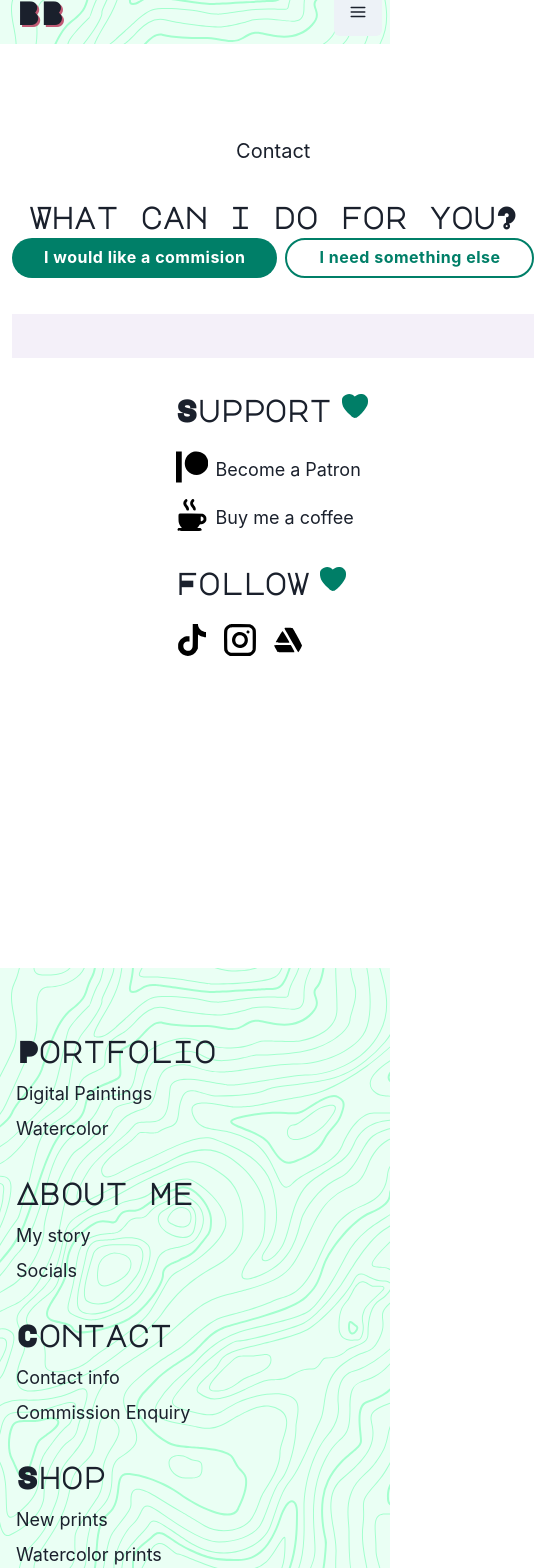
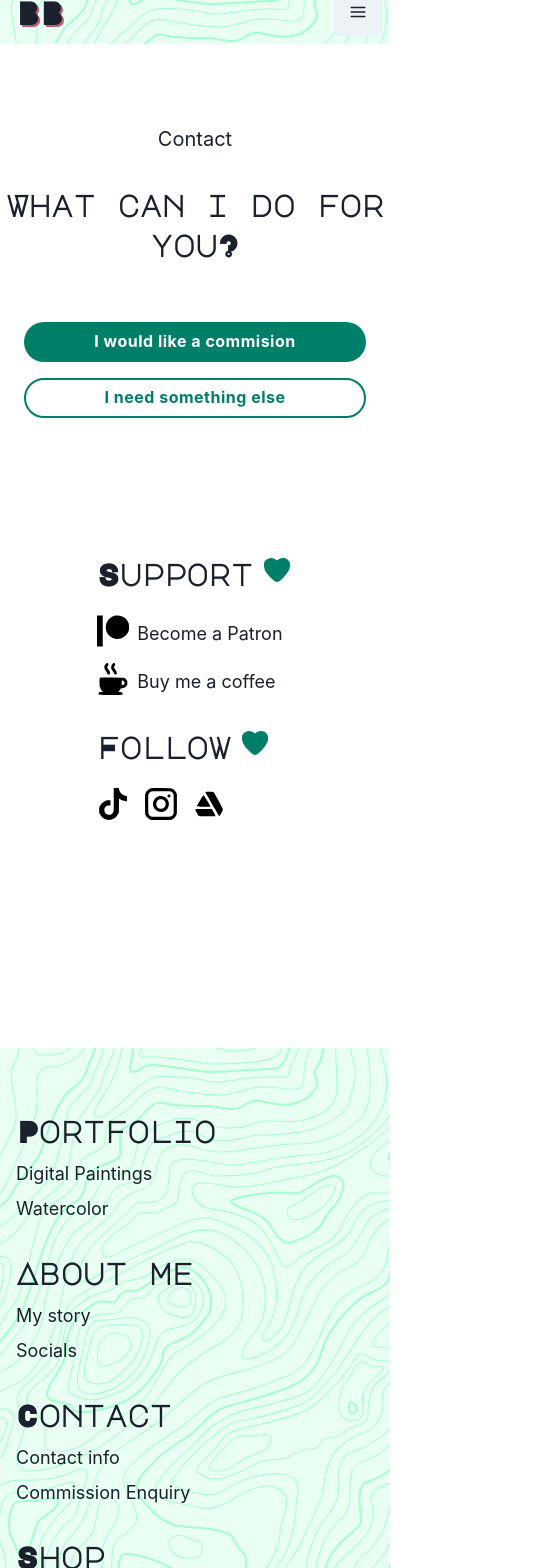
Before and after one commit to anpospisil/blended-birch-portfolio, a React (Create React App) app: page /contact in a window 390 px wide. Shown: the part 20-1588 px from the top of the page, 534 px wide, since content can reach past the window. Built offline with nearby package versions, Linux system fonts and the light colour scheme.

Commit message:
adapted contact form for mobile

```diff
--- a/src/App.js
+++ b/src/App.js
@@ -12,7 +12,7 @@ import {Footer} from "./components/Footer"
 import { Portfolio } from "./pages/Portfolio"
 import { AboutMe } from "./pages/AboutMe"
 import { ContactMe } from "./pages/ContactMe"
-// import { Prints } from "./pages/Prints"
+import { Shop } from "./pages/Shop"
 import { Router, RouteComponentProps } from "@reach/router";
 
 
@@ -23,6 +23,7 @@ export const App = () => (
       <Portfolio path="/" />
       <AboutMe path="about-me" />
       <ContactMe path="contact" />
+      <Shop path="shop" />
     </Router>
     <Footer />
 
--- a/src/components/ContactForm/index.js
+++ b/src/components/ContactForm/index.js
@@ -1,5 +1,5 @@
 import { useState } from "react";
-import { Box, VStack, HStack, Heading, Input, Button, Text, Link} from "@chakra-ui/react";
+import { Box, VStack, Stack, Heading, Input, Button, Text, Link} from "@chakra-ui/react";
 
 import { useForm } from "react-hook-form";
 import useScript from "./jotform";
@@ -18,22 +18,19 @@ export default function ContactForm() {
     setTitle(0)
   }
   return (
-    <Box>
-       {title ? <Box>
+    <Box w={"100%"}>
+       {title ? <Box display={"flex"} flexDirection={"column"}>
           <Heading>What can i do for you?</Heading>
-          <HStack pb={20}>
+          <Box pb={20} pt={8} m={6} display={"flex"} gap={4} flexDirection={["column", "column", "row", "row" ]} justifyContent={"center"}>
             <PrimaryButton onClick={() => handleDisplay(1)} title={"I would like a commision"} />
 
             <SecondaryButton onClick={() => handleDisplay(0)} title={"I need something else"} />
 
-          </HStack>
+          </Box>
         </Box>
       :
-      <Box>{commision ?
-        <VStack>
-        <Text>Please fillout the commision form below:</Text>
-        <JotformEmbed src="https://form.jotform.com/221265818512050" />
-        </VStack>
+      <Box w={"100%"}>{commision ?
+               <JotformEmbed src="https://form.jotform.com/221212960317346" />
        :
         <Text pb={12}>For all other inqueries, please email me directly at: <Link color={"#ff9437"}>blendedbirch@gmail.com</Link>.</Text>
 
--- a/src/components/Footer/index.tsx
+++ b/src/components/Footer/index.tsx
@@ -27,7 +27,7 @@ export const Footer = () => {
     <Flex
       bg={useColorModeValue("#eafff4", "#007f68")}
       bgImage={colorMode === "light" ? woodLt : woodDk}
-      mt={"auto"}
+      mt={20}
       py={16}
       alignItems={"center"}
     >
--- a/src/components/Navbar/index.tsx
+++ b/src/components/Navbar/index.tsx
@@ -63,7 +63,7 @@ export const Navbar = () => {
           <Link as={ReachLink} to="/contact">
             Contact
           </Link>
-          <Link as={ReachLink} to="/Shop">
+          <Link as={ReachLink} to="/shop">
             Shop
           </Link>
         </Stack>
--- a/src/pages/ContactMe/index.tsx
+++ b/src/pages/ContactMe/index.tsx
@@ -5,10 +5,10 @@ import ContactForm from "../../components/ContactForm"
 
 
 export const ContactMe = () => {
-  const bg = useColorModeValue("#F4F0F9", "#1A202C")
+  const bg = useColorModeValue("#FFF", "#1A202C")
 return(
 <Box textAlign="center" fontSize="xl">
-    <Grid minH="100vh" p={3}>
+    <Grid minH="100vh">
       <VStack spacing={8}>
         <Text textAlign={"left"}>
           Contact
--- /dev/null
+++ b/src/pages/Shop/index.tsx
@@ -0,0 +1,14 @@
+import { Box, Text, VStack, Grid, Image } from "@chakra-ui/react";
+import {Socials} from "../../components/Socials"
+import jyriImage from "../../jyri.jpeg"
+export const Shop = () => (
+  <Box textAlign="center" fontSize="xl">
+    <Grid  p={3}>
+      <VStack spacing={8}>
+
+        <Text fontSize={32}  textAlign={"left"}>Coming soon!</Text>
+
+      </VStack>
+    </Grid>
+  </Box>
+);
```
